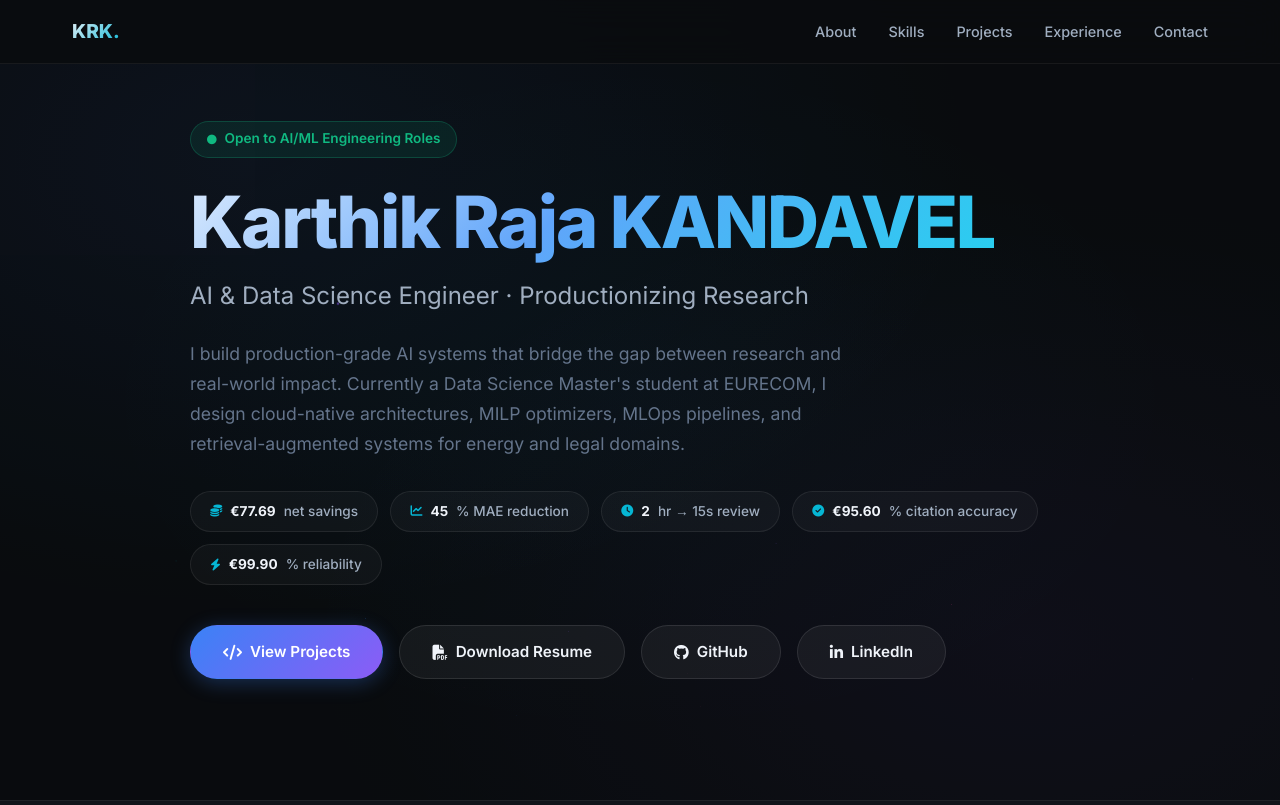
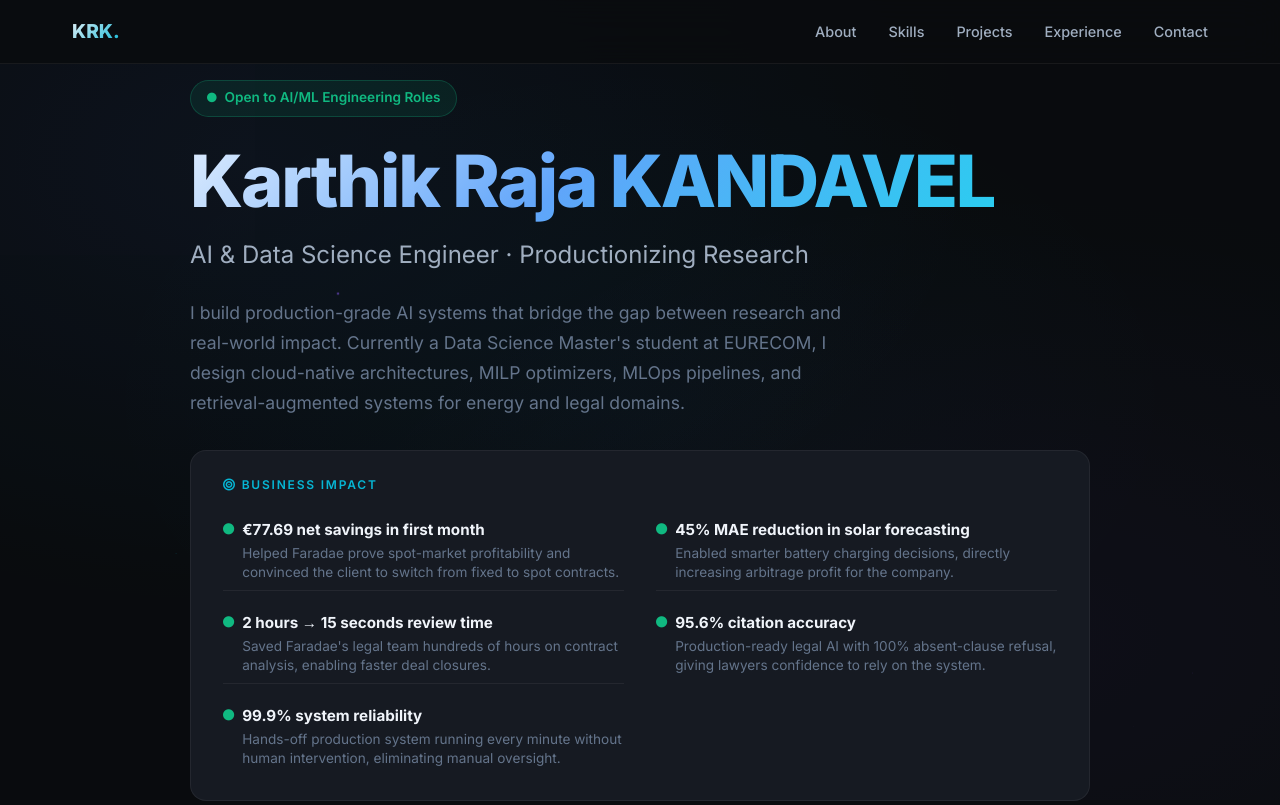
Before and after one commit to karthik-raja17/karthik-raja17.github.io, a plain HTML site: page index.html in a window 1280 px wide. Shown: the top 805 px of the page. Drawn offline with Linux system fonts and the light colour scheme.

Commit message:
Update index.html

```diff
--- a/index.html
+++ b/index.html
@@ -233,39 +233,76 @@
             animation: fadeInUp 0.6s ease-out 0.3s both;
         }
 
-        /* ── METRIC BADGES ── */
-        .metric-badges {
-            display: flex;
-            flex-wrap: wrap;
-            gap: 0.75rem;
+        /* ── BUSINESS IMPACT (NEW) ── */
+        .business-impact {
+            background: var(--bg-card);
+            border: 1px solid var(--border-color);
+            border-radius: 16px;
+            padding: 1.5rem 2rem;
             margin-bottom: 2.5rem;
             animation: fadeInUp 0.6s ease-out 0.4s both;
         }
 
-        .metric-badge {
-            display: inline-flex;
+        .impact-label {
+            font-size: 0.75rem;
+            font-weight: 600;
+            text-transform: uppercase;
+            letter-spacing: 0.15em;
+            color: var(--accent-cyan);
+            display: block;
+            margin-bottom: 1rem;
+        }
+
+        .impact-grid {
+            display: grid;
+            grid-template-columns: 1fr 1fr;
+            gap: 0.75rem 2rem;
+        }
+
+        .impact-item {
+            display: flex;
+            flex-direction: column;
+            gap: 0.1rem;
+            padding: 0.5rem 0;
+            border-bottom: 1px solid var(--border-color);
+        }
+
+        .impact-item:nth-last-child(-n+2) {
+            border-bottom: none;
+        }
+
+        @media (max-width: 768px) {
+            .impact-grid {
+                grid-template-columns: 1fr;
+            }
+            .impact-item {
+                border-bottom: 1px solid var(--border-color);
+            }
+            .impact-item:last-child {
+                border-bottom: none;
+            }
+        }
+
+        .impact-metric {
+            font-weight: 700;
+            font-size: 0.95rem;
+            color: var(--text-primary);
+            display: flex;
             align-items: center;
             gap: 0.5rem;
-            background: rgba(255,255,255,0.03);
-            border: 1px solid rgba(255,255,255,0.08);
-            border-radius: 50px;
-            padding: 0.55rem 1.2rem;
+        }
+
+        .impact-metric i {
+            color: var(--accent-green);
+            font-size: 0.7rem;
+        }
+
+        .impact-desc {
             font-size: 0.85rem;
-            font-weight: 500;
-            color: var(--text-secondary);
-            transition: all 0.3s ease;
-            cursor: default;
-        }
-
-        .metric-badge:hover {
-            background: rgba(59,130,246,0.08);
-            border-color: rgba(59,130,246,0.3);
-            transform: translateY(-2px);
-            box-shadow: 0 4px 20px rgba(59,130,246,0.15);
-        }
-
-        .metric-badge i { color: var(--accent-cyan); font-size: 0.75rem; }
-        .metric-badge .count { color: var(--text-primary); font-weight: 700; }
+            color: var(--text-muted);
+            line-height: 1.4;
+            padding-left: 1.2rem;
+        }
 
         /* ── CTA BUTTONS ── */
         .cta-group {
@@ -872,6 +909,9 @@
             .timeline-item::before { left: -1.5rem; }
             .modal-content { max-height: 90vh; }
             .modal-header, .modal-body, .modal-footer { padding-left: 1.5rem; padding-right: 1.5rem; }
+            .impact-grid { grid-template-columns: 1fr; }
+            .impact-item { border-bottom: 1px solid var(--border-color); }
+            .impact-item:last-child { border-bottom: none; }
         }
 
         ::-webkit-scrollbar { width: 8px; }
@@ -924,27 +964,31 @@
                     MILP optimizers, MLOps pipelines, and retrieval-augmented systems for energy and legal domains.
                 </p>
 
-                <div class="metric-badges">
-                    <span class="metric-badge" title="Helped Faradae prove spot-market profitability and convinced the client to switch from fixed to spot contracts">
-                        <i class="fas fa-coins"></i>
-                        <span class="count" data-target="77.69">€0</span> net savings
-                    </span>
-                    <span class="metric-badge" title="Enabled smarter battery charging decisions, directly increasing arbitrage profit">
-                        <i class="fas fa-chart-line"></i>
-                        <span class="count" data-target="45">0</span>% MAE reduction
-                    </span>
-                    <span class="metric-badge" title="Saved Faradae's legal team hundreds of hours on contract analysis, enabling faster deal closures">
-                        <i class="fas fa-clock"></i>
-                        <span class="count" data-target="2">0</span>hr → 15s review
-                    </span>
-                    <span class="metric-badge" title="Production-ready legal AI with 100% absent-clause refusal, giving lawyers confidence to rely on the system">
-                        <i class="fas fa-check-circle"></i>
-                        <span class="count" data-target="95.6">0</span>% citation accuracy
-                    </span>
-                    <span class="metric-badge" title="Hands-off production system running every minute without human intervention, eliminating manual oversight">
-                        <i class="fas fa-bolt"></i>
-                        <span class="count" data-target="99.9">0</span>% reliability
-                    </span>
+                <!-- ── BUSINESS IMPACT (REPLACES METRIC BADGES) ── -->
+                <div class="business-impact">
+                    <span class="impact-label"><i class="fas fa-bullseye"></i> Business Impact</span>
+                    <div class="impact-grid">
+                        <div class="impact-item">
+                            <span class="impact-metric"><i class="fas fa-circle"></i> €77.69 net savings in first month</span>
+                            <span class="impact-desc">Helped Faradae prove spot-market profitability and convinced the client to switch from fixed to spot contracts.</span>
+                        </div>
+                        <div class="impact-item">
+                            <span class="impact-metric"><i class="fas fa-circle"></i> 45% MAE reduction in solar forecasting</span>
+                            <span class="impact-desc">Enabled smarter battery charging decisions, directly increasing arbitrage profit for the company.</span>
+                        </div>
+                        <div class="impact-item">
+                            <span class="impact-metric"><i class="fas fa-circle"></i> 2 hours → 15 seconds review time</span>
+                            <span class="impact-desc">Saved Faradae's legal team hundreds of hours on contract analysis, enabling faster deal closures.</span>
+                        </div>
+                        <div class="impact-item">
+                            <span class="impact-metric"><i class="fas fa-circle"></i> 95.6% citation accuracy</span>
+                            <span class="impact-desc">Production-ready legal AI with 100% absent-clause refusal, giving lawyers confidence to rely on the system.</span>
+                        </div>
+                        <div class="impact-item">
+                            <span class="impact-metric"><i class="fas fa-circle"></i> 99.9% system reliability</span>
+                            <span class="impact-desc">Hands-off production system running every minute without human intervention, eliminating manual oversight.</span>
+                        </div>
+                    </div>
                 </div>
 
                 <div class="cta-group">
@@ -1435,57 +1479,16 @@
             document.getElementById('scrollProgress').style.width = (winScroll / height) * 100 + '%';
         });
 
-        // ── ANIMATED COUNTERS ──
-        const animateCounter = (el) => {
-            const target = parseFloat(el.getAttribute('data-target'));
-            const isDecimal = target % 1 !== 0;
-            const duration = 2000;
-            const start = performance.now();
-
-            const update = (now) => {
-                const elapsed = now - start;
-                const progress = Math.min(elapsed / duration, 1);
-                const easeOut = 1 - Math.pow(1 - progress, 3);
-                const current = target * easeOut;
-
-                if (isDecimal) {
-                    el.textContent = '€' + current.toFixed(2);
-                } else {
-                    el.textContent = Math.floor(current);
-                }
-
-                if (progress < 1) {
-                    requestAnimationFrame(update);
-                } else {
-                    if (isDecimal) el.textContent = '€' + target.toFixed(2);
-                    else el.textContent = target;
-                }
-            };
-            requestAnimationFrame(update);
-        };
-
         // ── SCROLL ANIMATIONS ──
         const observer = new IntersectionObserver((entries) => {
             entries.forEach(entry => {
                 if (entry.isIntersecting) {
                     entry.target.classList.add('visible');
-                    entry.target.querySelectorAll('.count').forEach(counter => {
-                        if (!counter.classList.contains('counted')) {
-                            counter.classList.add('counted');
-                            animateCounter(counter);
-                        }
-                    });
                 }
             });
         }, { threshold: 0.1, rootMargin: '0px 0px -50px 0px' });
 
         document.querySelectorAll('.animate-on-scroll').forEach(el => observer.observe(el));
-
-        // Trigger hero counters immediately
-        document.querySelectorAll('.hero .count').forEach(counter => {
-            counter.classList.add('counted');
-            animateCounter(counter);
-        });
 
         // ── FLOATING PARTICLES ──
         const createParticles = () => {
```
